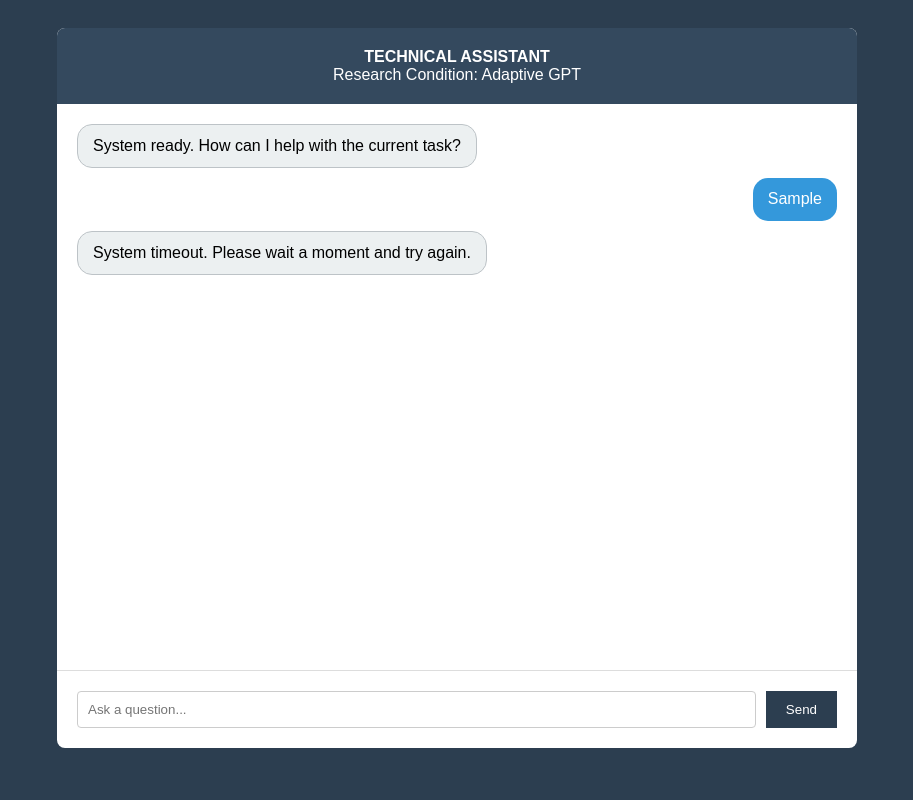
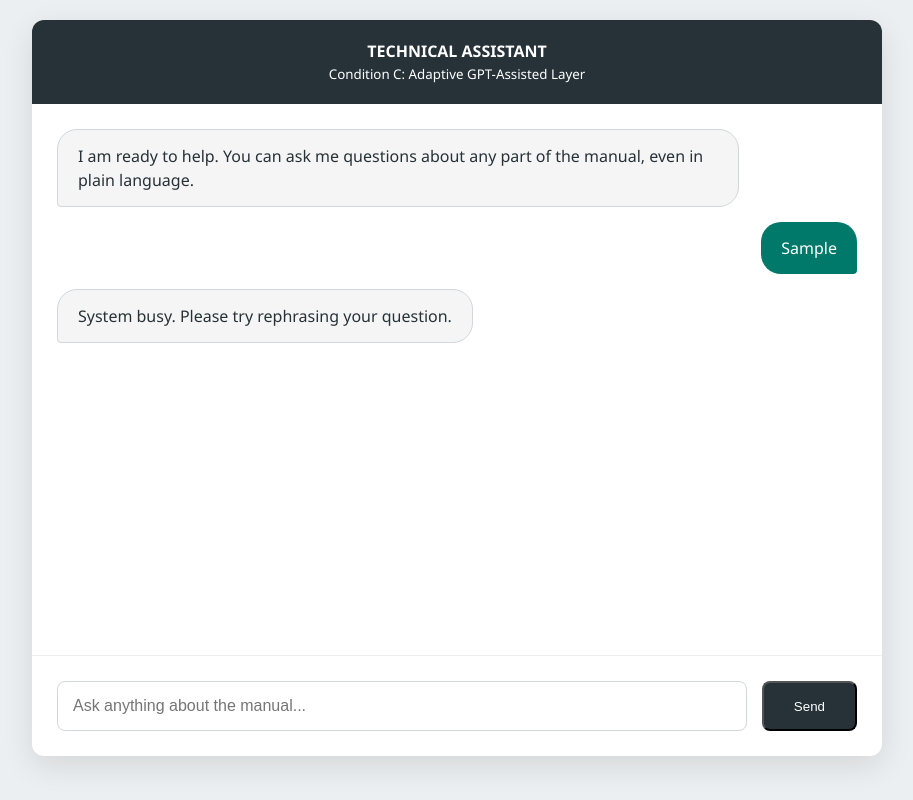
Before and after one commit to bmtchspprt/manualresearch2, a website: page public/index.html in a window 1280 px wide. Both pictures are taken after typing "Sample" into the empty fields and a click on the button "Send". Shown: the whole page, without its empty margins (183-1096 px from the left). Drawn offline with Linux system fonts and the light colour scheme; no server answers.

Commit message:
Update index.html

```diff
--- a/public/index.html
+++ b/public/index.html
@@ -2,83 +2,90 @@
 <html lang="en">
 <head>
     <meta charset="UTF-8">
-    <title>Condition C: AI-Mediated Documentation</title>
+    <title>Condition C: Adaptive Layer</title>
     <style>
-        body { font-family: sans-serif; background: #2c3e50; display: flex; justify-content: center; padding: 20px; }
-        #app { width: 100%; max-width: 800px; background: white; border-radius: 8px; height: 90vh; display: flex; flex-direction: column; overflow: hidden; }
-        header { padding: 20px; background: #34495e; color: white; text-align: center; }
-        #chat { flex: 1; overflow-y: auto; padding: 20px; display: flex; flex-direction: column; gap: 10px; }
-        .msg { padding: 10px 15px; border-radius: 15px; max-width: 80%; line-height: 1.4; }
-        .user { background: #3498db; color: white; align-self: flex-end; }
-        .ai { background: #ecf0f1; align-self: flex-start; border: 1px solid #bdc3c7; }
-        #feedback { padding: 15px; background: #f1c40f33; text-align: center; display: none; }
-        #input-area { padding: 20px; border-top: 1px solid #ddd; display: flex; }
-        input { flex: 1; padding: 10px; border: 1px solid #ccc; border-radius: 4px; }
-        button { margin-left: 10px; padding: 10px 20px; background: #2c3e50; color: white; border: none; cursor: pointer; }
+        body { font-family: 'Segoe UI', sans-serif; background: #eceff1; display: flex; justify-content: center; padding: 20px; margin: 0; }
+        #app { width: 100%; max-width: 850px; background: white; border-radius: 12px; height: 92vh; display: flex; flex-direction: column; box-shadow: 0 10px 30px rgba(0,0,0,0.1); }
+        header { padding: 20px; background: #263238; color: white; text-align: center; border-radius: 12px 12px 0 0; }
+        #chat { flex: 1; overflow-y: auto; padding: 25px; display: flex; flex-direction: column; gap: 15px; }
+        .msg { padding: 14px 20px; border-radius: 20px; max-width: 80%; font-size: 16px; line-height: 1.5; }
+        .user { background: #00796b; color: white; align-self: flex-end; border-bottom-right-radius: 4px; }
+        .ai { background: #f5f5f5; color: #263238; align-self: flex-start; border-bottom-left-radius: 4px; border: 1px solid #cfd8dc; }
+        .typing { font-size: 13px; color: #90a4ae; margin-left: 10px; display: none; }
+        #feedback { padding: 15px; background: #fffde7; text-align: center; display: none; border-top: 1px solid #fff9c4; }
+        .f-btn { padding: 10px 25px; border-radius: 6px; border: none; cursor: pointer; margin: 0 8px; font-weight: bold; transition: 0.2s; }
+        .clear { background: #43a047; color: white; }
+        .confused { background: #e53935; color: white; }
+        #input-area { padding: 25px; display: flex; border-top: 1px solid #eee; }
+        #query { flex: 1; padding: 15px; border: 1.5px solid #cfd8dc; border-radius: 8px; font-size: 16px; outline: none; }
+        #send { margin-left: 15px; padding: 0 30px; background: #263238; color: white; border-radius: 8px; cursor: pointer; }
     </style>
 </head>
 <body>
     <div id="app">
-        <header><strong>TECHNICAL ASSISTANT</strong><br>Research Condition: Adaptive GPT</header>
+        <header><strong>TECHNICAL ASSISTANT</strong><br><small>Condition C: Adaptive GPT-Assisted Layer</small></header>
         <div id="chat"></div>
+        <div id="typing" class="typing">Assistant is interpreting your request...</div>
         <div id="feedback">
-            Was that helpful?
-            <button onclick="sendFeedback('clear')">Clear</button>
-            <button onclick="sendFeedback('confused')">Confused</button>
+            <span>Was that explanation clear?</span>
+            <button class="f-btn clear" onclick="fback('clear')">Clear</button>
+            <button class="f-btn confused" onclick="fback('confused')">Confused</button>
         </div>
         <div id="input-area">
-            <input type="text" id="userIn" placeholder="Ask a question..." onkeypress="if(event.key==='Enter') send()">
-            <button onclick="send()">Send</button>
+            <input type="text" id="query" placeholder="Ask anything about the manual..." onkeypress="if(event.key==='Enter') transmit()">
+            <button id="send" onclick="transmit()">Send</button>
         </div>
     </div>
     <script>
-        const sID = "P_" + Date.now();
-        let hist = [];
+        const sID = "RES_" + Date.now();
+        let logs = [];
 
-        function addMsg(role, txt) {
-            const box = document.getElementById('chat');
+        function print(role, txt) {
+            const c = document.getElementById('chat');
             const d = document.createElement('div');
             d.className = `msg ${role}`;
             d.innerText = txt;
-            box.appendChild(d);
-            box.scrollTop = box.scrollHeight;
+            c.appendChild(d);
+            c.scrollTop = c.scrollHeight;
         }
 
-        async function send() {
-            const i = document.getElementById('userIn');
-            const val = i.value.trim();
+        async function transmit() {
+            const q = document.getElementById('query');
+            const val = q.value.trim();
             if(!val) return;
 
-            addMsg('user', val);
-            i.value = '';
+            print('user', val);
+            q.value = '';
+            document.getElementById('typing').style.display = 'block';
             document.getElementById('feedback').style.display = 'none';
 
             try {
-                const r = await fetch('/chat', {
+                const res = await fetch('/chat', {
                     method: 'POST',
                     headers: {'Content-Type': 'application/json'},
-                    body: JSON.stringify({message: val, sessionId: sID, history: hist})
+                    body: JSON.stringify({message: val, sessionId: sID, history: logs})
                 });
-                const d = await r.json();
-                const reply = d.reply || "Connection reset. Please try again.";
-                addMsg('ai', reply);
-                hist.push({role: "user", content: val}, {role: "model", content: reply});
+                const data = await res.json();
+                document.getElementById('typing').style.display = 'none';
+                print('ai', data.reply);
+                logs.push({role: "user", content: val}, {role: "model", content: data.reply});
                 document.getElementById('feedback').style.display = 'block';
             } catch (e) {
-                addMsg('ai', "System timeout. Please wait a moment and try again.");
+                document.getElementById('typing').style.display = 'none';
+                print('ai', "System busy. Please try rephrasing your question.");
             }
         }
 
-        async function sendFeedback(f) {
+        function fback(v) {
             fetch('/feedback', {
                 method: 'POST',
                 headers: {'Content-Type': 'application/json'},
-                body: JSON.stringify({sessionId: sID, feedback: f})
+                body: JSON.stringify({sessionId: sID, feedback: v})
             });
             document.getElementById('feedback').style.display = 'none';
         }
 
-        window.onload = () => addMsg('ai', "System ready. How can I help with the current task?");
+        window.onload = () => print('ai', "I am ready to help. You can ask me questions about any part of the manual, even in plain language.");
     </script>
 </body>
 </html>
```
